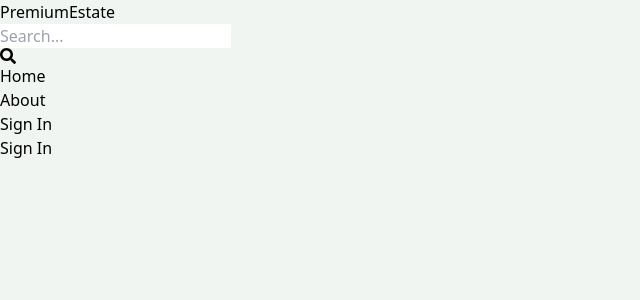
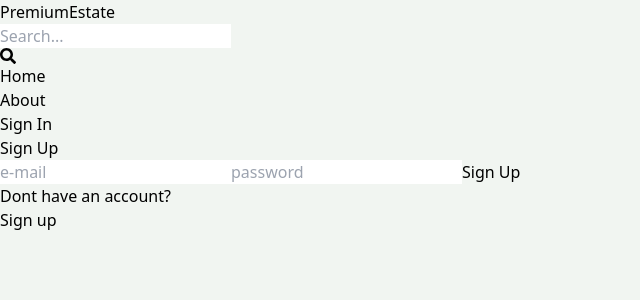
Before and after one commit to sttallev99/MERN-estate, a React (Vite) app in the folder client/: page /sign-in in a window 1280 px wide. Shown: the top 300 px of the page, without its empty margins (0-640 px from the left). Built offline with nearby package versions, Linux system fonts and the light colour scheme.

Commit message:
Complete Sign in page functionality

```diff
--- a/client/src/pages/SignIn.jsx
+++ b/client/src/pages/SignIn.jsx
@@ -1,7 +1,78 @@
-import React from 'react'
+import { useState } from 'react';
+import {Link, useNavigate} from 'react-router-dom';
 
 export default function SignIn() {
+  const [formData, setFormData] = useState({});
+  const [error, setError] = useState(null);
+  const [loading, setLoading] = useState(false);
+  const navigate = useNavigate();
+
+  const handleChange = (e) => {
+    setFormData({
+      ...formData,
+      [e.target.id]: e.target.value
+    })
+  };
+
+  const handleSubmit = async (e) => {
+    e.preventDefault();
+    try{
+      setLoading(true);
+      const res = await fetch('/api/auth/signin', {
+        method: 'POST',
+        headers: {
+          'Content-Type': 'Application/json'
+        },
+        body: JSON.stringify(formData)
+      });
+      const data = await res.json();
+
+      if(data.success === false) {
+        setError(data.message);
+        setLoading(false);
+        return;
+      }
+      setLoading(false);
+      setError(null);
+      navigate('/')
+    }catch(err) {
+      setLoading(false);
+      setError(err.message);
+    }
+  }
+
+
   return (
-    <div>Sign In</div>
+    <div className='p-3 max-w-3xl mx-auto'>
+      <h1 className='text-3xl text-center font-semibold my-5'>Sign Up</h1>
+      <form onSubmit={handleSubmit} className='flex flex-col gap-6'>
+        <input
+          type="text"
+          placeholder='e-mail'
+          className='border p-3 rounded-lg'
+          id='email'
+          onChange={handleChange}
+        />
+        <input
+          type="password"
+          placeholder='password'
+          className='border p-3 rounded-lg'
+          id='password'
+          onChange={handleChange}
+        />
+        <button
+          disabled={loading}
+          className='bg-slate-700 text-white p-2 rounded-lg uppercase hover:opacity-95 disabled:opacity-80'
+        > {loading ? 'Loading...' : 'Sign Up'}
+        </button>
+      </form>
+      <div className='flex gap-2 mt-5 font-semibold text-base'>
+        <p>Dont have an account?</p>
+        <Link to='/sign-up'>
+          <span className='text-blue-700'>Sign up</span>
+        </Link>
+      </div>
+      {error && <p className='text-red-500 mt-5'>{error}</p>}
+    </div>
   )
 }
--- a/client/src/pages/SignUp.jsx
+++ b/client/src/pages/SignUp.jsx
@@ -76,7 +76,7 @@
       <div className='flex gap-2 mt-5 font-semibold text-base'>
         <p>Have an account?</p>
         <Link to='/sign-in'>
-          <span className='text-blue-700'>Sign in</span>
+          <span className='text-blue-700'>Sign up</span>
         </Link>
       </div>
       {error && <p className='text-red-500 mt-5'>{error}</p>}
```
